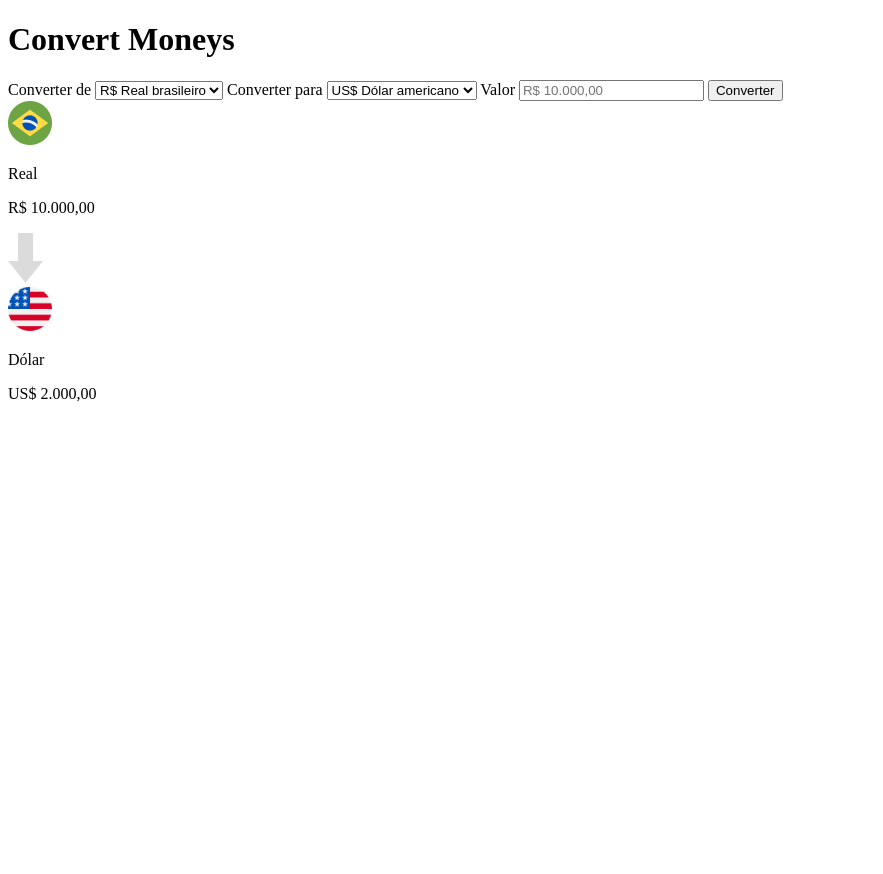
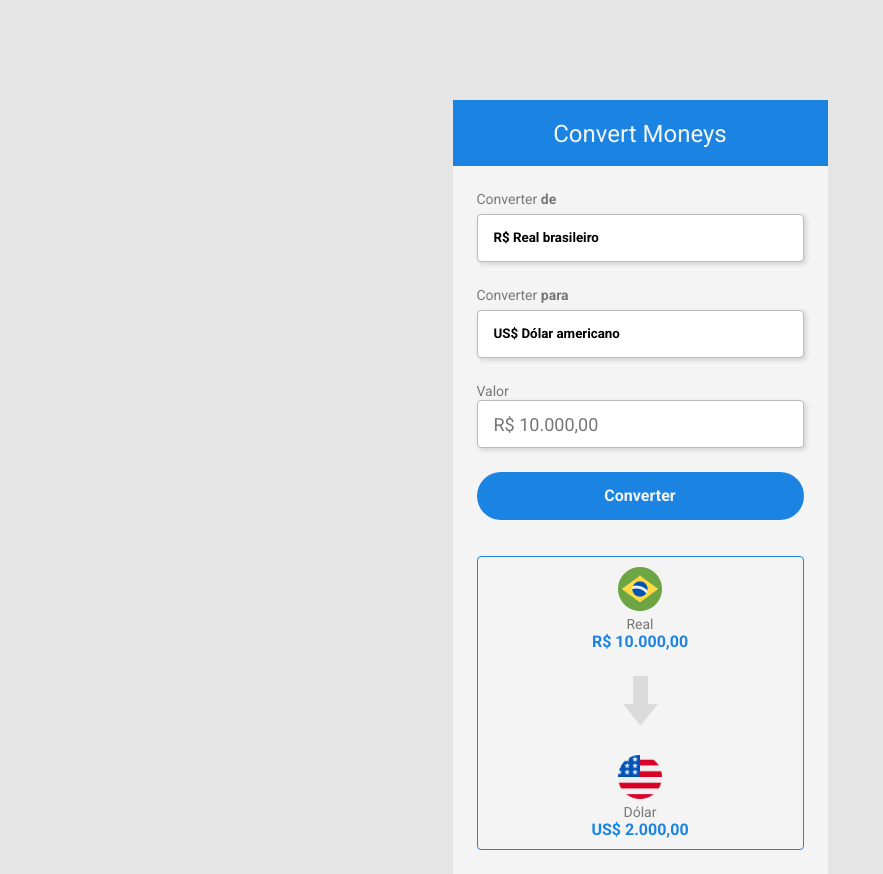
Before and after one commit to MateusCamposDev/Conversor-de-Moedas, a plain HTML site: page index.html in a window 1280 px wide. Shown: the whole page, without its empty margins (0-883 px from the left). Before the commit the page ends 800 px from the top, so only its background shows below. Drawn offline with Linux system fonts and the light colour scheme.

Commit message:
Estilização do CSS

```diff
--- a/index.html
+++ b/index.html
@@ -8,6 +8,7 @@
     <link rel="preconnect" href="https://fonts.gstatic.com" crossorigin>
     <link href="https://fonts.googleapis.com/css2?family=Roboto:wght@100;300;400;700&display=swap" rel="stylesheet">
     <title>Convert Money</title>
+    <link rel="stylesheet" href="./style.css">
 </head>
 <body>
     <div class="container">
@@ -17,7 +18,7 @@
 
         <main>
             <label>
-                Converter de
+                Converter <b>de</b>
                 <select>
                     <option>
                         R$ Real brasileiro
@@ -26,7 +27,7 @@
             </label>
 
             <label>
-                Converter para
+                Converter <b>para</b>
                 <select>
                     <option>
                         US$ Dólar americano
@@ -45,18 +46,20 @@
             <button type="button">Converter</button>
 
             <section>
-                <div>
-                    <img src="./assets/br.png" alt="Bandeira do Brasil">
-                    <p>Real</p>
-                    <p>R$ 10.000,00</p>
+                <div class="currency-container">
+                    <img src="./assets/br.png" alt="bandeira-brasil">
+                    <p class="currency-name">Real</p>
+                    <p class="currency-value">R$ 10.000,00</p>
                 </div>
 
-                <img src="./assets/vector.png" alt="Imagem de uma Seta">
+                <div class="arrow-img">
+                    <img src="./assets/vector.png" alt="Seta">
+                </div>
 
-                <div>
-                    <img src="./assets/eua.png" alt="Bandeira dos Estados Unidos">
-                    <p>Dólar</p>
-                    <p>US$ 2.000,00</p>
+                <div class="currency-container">
+                    <img src="./assets/eua.png" alt="bandeira-pais-conversão">
+                    <p class="currency-name">Dólar</p>
+                    <p class="currency-value">US$ 2.000,00</p>
                 </div>
             </section>
         </main>
--- /dev/null
+++ b/style.css
@@ -0,0 +1,134 @@
+* {
+    margin: 0; padding: 0;
+    box-sizing: border-box;
+    font-family: "Roboto", sans-serif;
+
+    line-height: 18px;
+    font-style: normal;
+}
+
+body {
+    background-color: #E5E5E5;
+}
+
+header {
+    background-color: #1B83E2;
+    height: 66px;
+}
+
+.container {
+    width: 375px;
+    background-color: #F4F4F4;
+
+    margin: 0 auto;
+    margin-top: 100px;
+}
+
+h1 {
+    font-weight: normal;
+    font-size: 24px;
+
+    text-align: center;
+
+    color: #F4F4F4;
+
+    padding-top: 25px;
+}
+
+main {
+    padding: 24px;
+}
+
+label {
+    font-size: 14px;
+    color: #777777;
+}
+
+select {
+    background-color: #ffffff;
+    box-shadow: 2px 2px 5px rgba(0, 0, 0, 0.15);
+    border: 1px solid #BBBBBB;
+    border-radius: 4px;
+
+    font-weight: bold;
+    height: 48px;
+    width: 100%;
+    display: block;
+
+    cursor: pointer;
+    outline: none;
+    appearance: none;
+
+    padding-left: 16px;
+
+    margin-top: 6px;
+    margin-bottom: 24px;
+}
+
+input {
+    background-color: #ffffff;
+    box-shadow: 2px 2px 5px rgba(0, 0, 0, 0.15);
+    border: 1px solid #BBBBBB;
+    border-radius: 4px;
+
+    height: 48px;
+    width: 100%;
+    display: block;
+
+    outline: none;
+    padding-left: 16px;
+
+    font-size: 18px;
+}
+
+button {
+    background-color: #1B83E2;
+    color: #F4F4F4;
+
+    border-radius: 25px;
+    cursor: pointer;
+    border: none;
+
+    height: 48px;
+    width: 100%;
+
+    font-weight: bold;
+    font-size: 16px;
+
+    margin-top: 24px;
+    margin-bottom: 36px;
+}
+
+button:hover {
+    opacity: 0.9;
+}
+
+button:active {
+    opacity: 0.7;
+}
+
+section {
+    border: 1px solid #1B83E2;
+    border-radius: 4px;
+}
+
+.currency-container {
+    text-align: center;
+    padding: 10px;
+
+}
+
+.currency-name {
+    color: #777777;
+    font-size: 14px;
+}
+
+.currency-value {
+    color: #1B83E2;
+    font-weight: bold;
+}
+
+.arrow-img {
+    text-align: center;
+    margin: 15px;
+}
```
